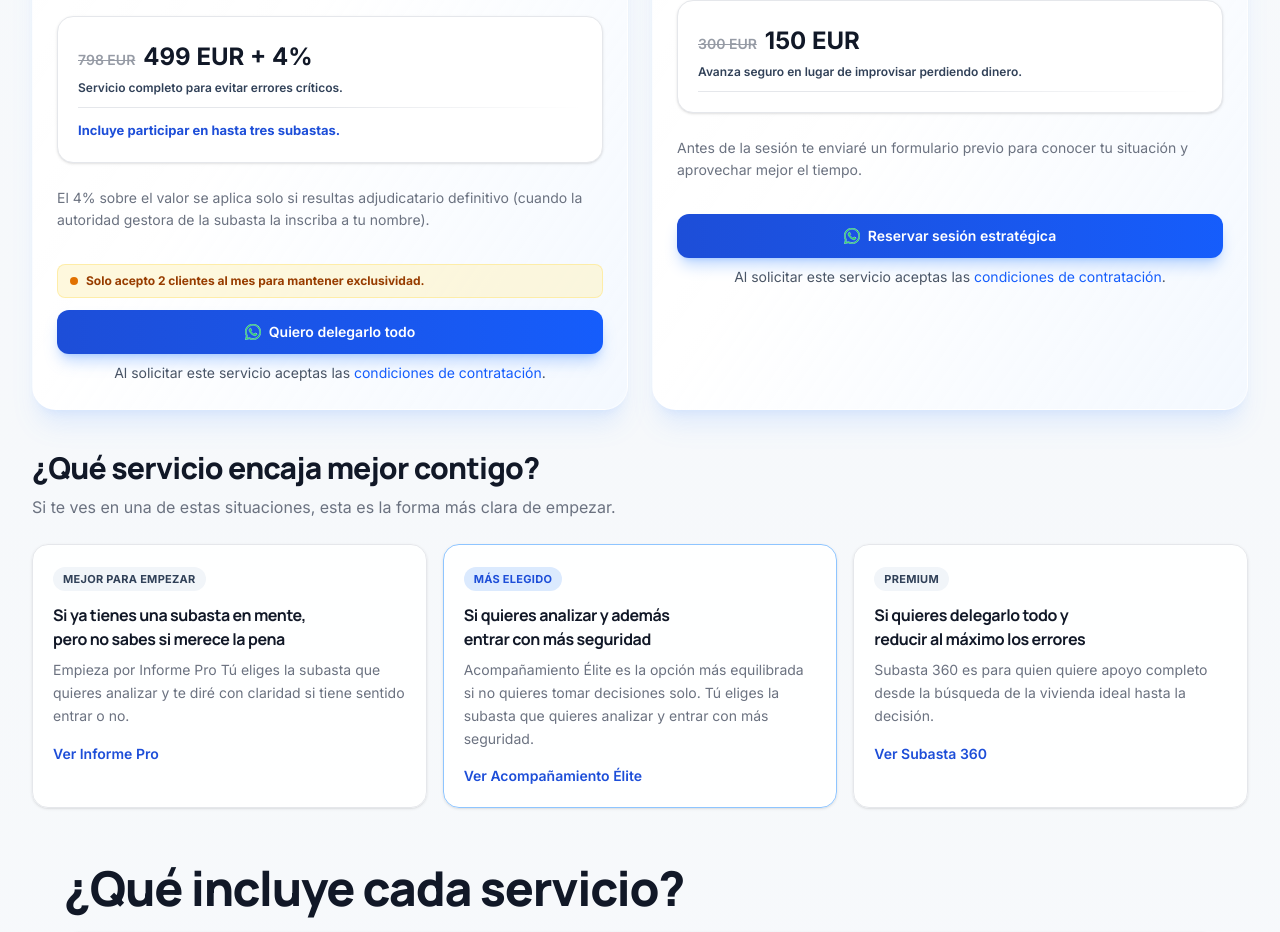
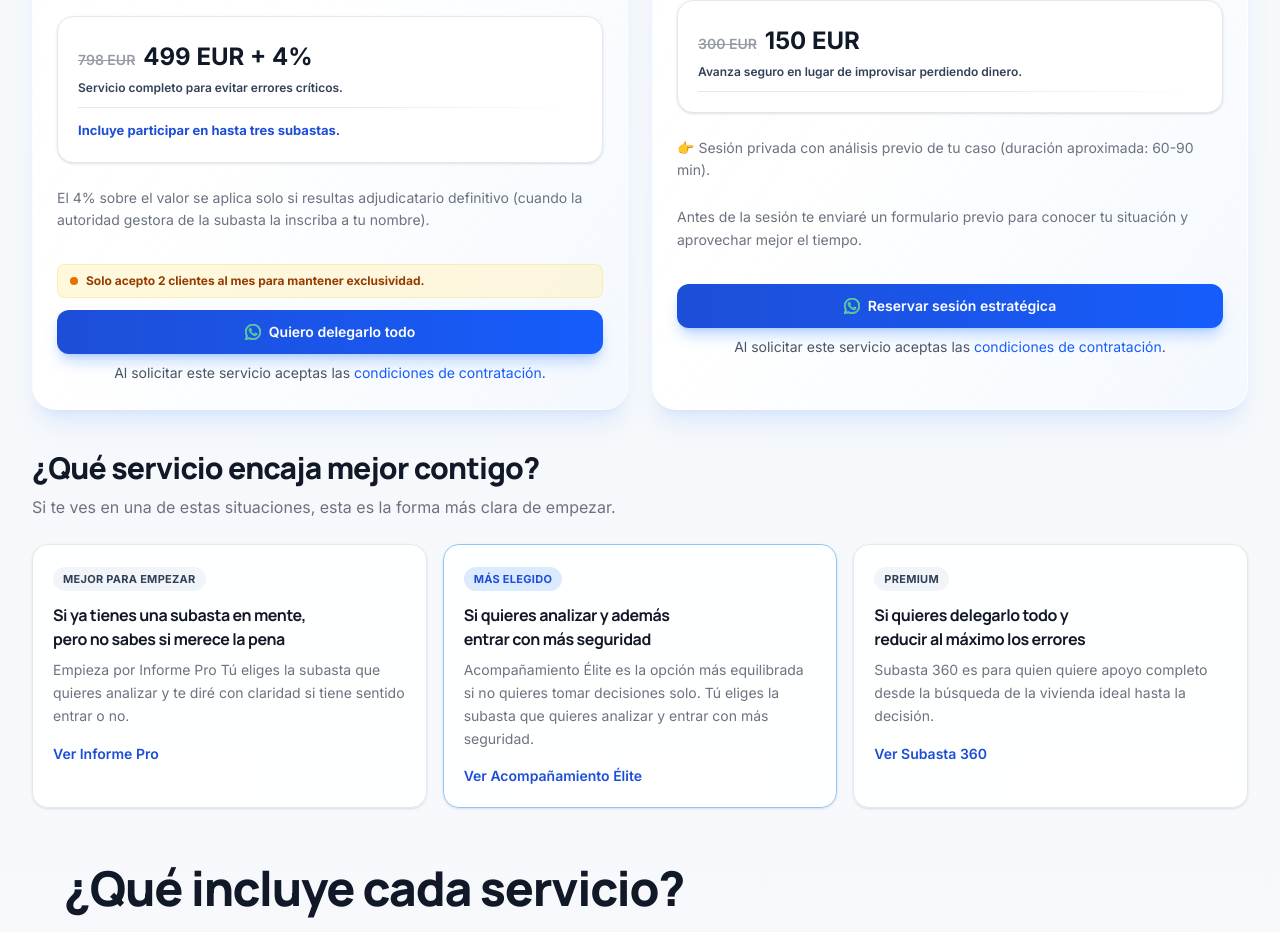
Before and after one commit to Lujalumarketing/tuhogarensubastas, a React (Vite) app: page / in a window 1280 px wide. Shown: the part 4243-5175 px from the top of the page. Built offline with nearby package versions, Linux system fonts and the light colour scheme.

Commit message:
add private session duration note to 1:1 service

```diff
--- a/src/data/services.ts
+++ b/src/data/services.ts
@@ -88,6 +88,7 @@ export const services: ServiceItem[] = [
     priceReinforcement: "Avanza seguro en lugar de improvisar perdiendo dinero.",
     microcopy: "No es una llamada genérica: es un diagnóstico personalizado para saber si este camino tiene sentido en tu situación.",
     notes: [
+      "👉 Sesión privada con análisis previo de tu caso (duración aproximada: 60-90 min).",
       "Antes de la sesión te enviaré un formulario previo para conocer tu situación y aprovechar mejor el tiempo."
     ],
     badge: "Consulta puntual",
```
